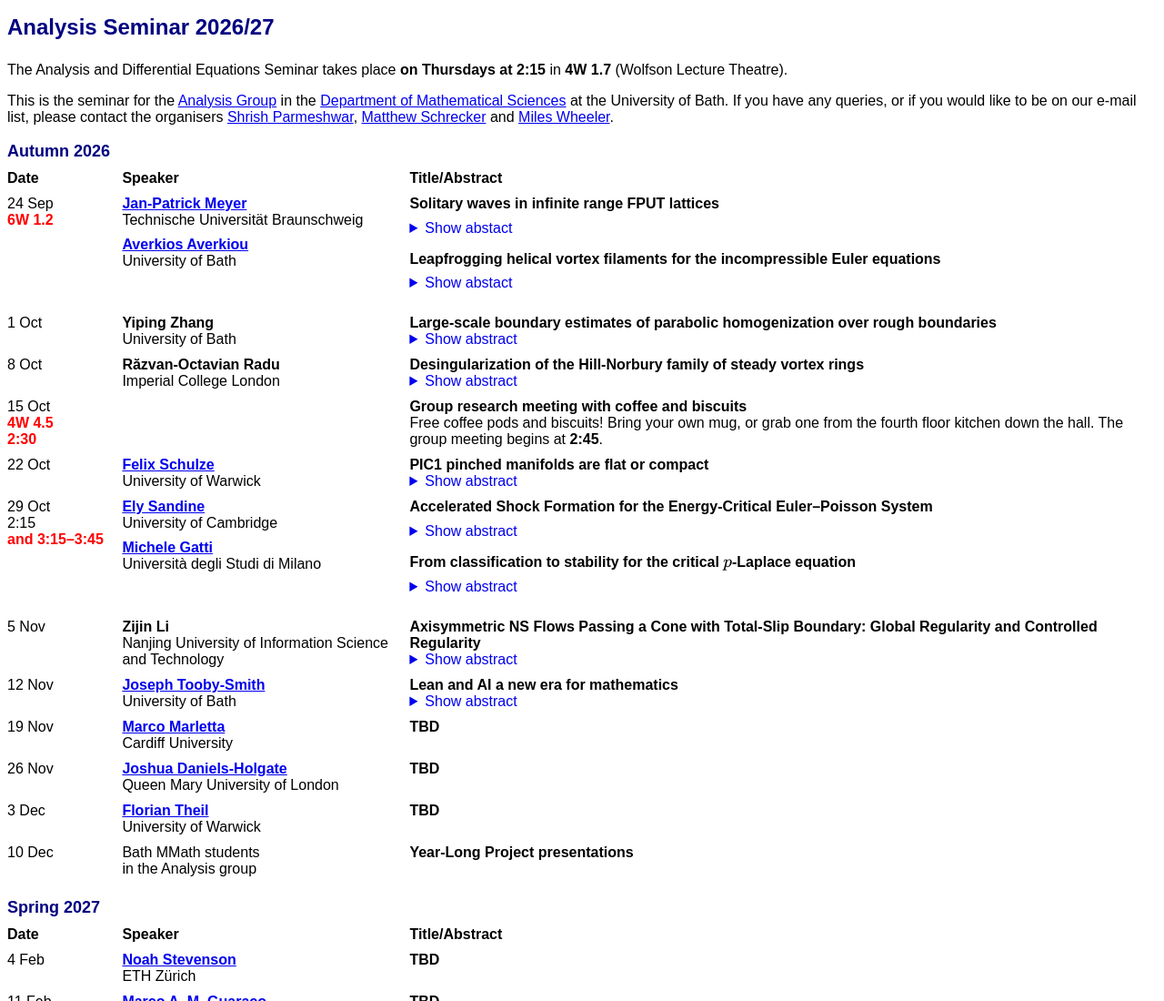
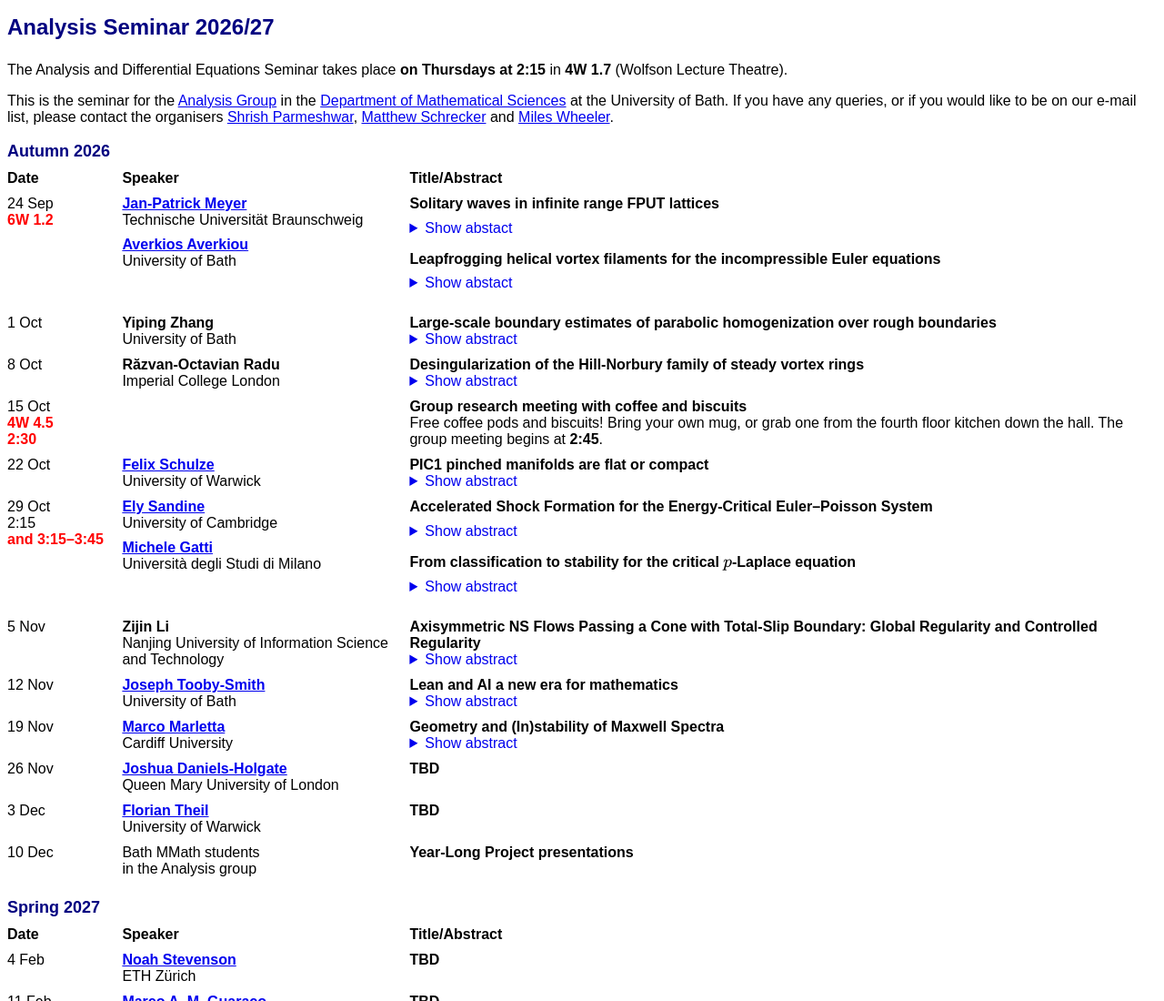
Before and after one commit to bath-analysis/bath-analysis.github.io, a plain HTML site: page index.html in a window 1280 px wide. Shown: the top 1100 px of the page at 91% size. Drawn offline with nearby package versions, Linux system fonts and the light colour scheme.

Commit message:
title and abstract for next week

```diff
--- a/index.html
+++ b/index.html
@@ -298,12 +298,20 @@ and
       <b><a href="https://www.cardiffmaths.co.uk/marco/">Marco Marletta</a></b><br/>
       Cardiff University
     </td><td>
-      <b>TBD</b><br/>
-      <!--
+      <b>Geometry and (In)stability of Maxwell Spectra</b><br/>
       <details><summary>Show abstract</summary><p>
-        ABSTRACT
+        In this talk I will describe work on the spectra, particularly the
+        essential spectra, of (non-selfadjoint) Maxwell systems with
+        conductivity, their dependence upon geometry and topology of domains
+        and upon regularity of the coefficients. If time permits I will also
+        discuss very recent work on essential spectral geometry inspired by
+        questions of A.S. Bonnet Ben-Dhia and by classical works of Davies
+        &amp; Simon, and Evans &amp; Harris, on the Neumann Laplacian in
+        horn-shaped domains.
+      </p><p>
+        This work has been funded by UKRI grants EP/T000902/1, EP/K024078/1 and
+        GNAMPA PROGETTI DIRICERCA 2026, CUP E53C25002010001.
       </p></details>
-      -->
     </td>
   </tr>
 
```
